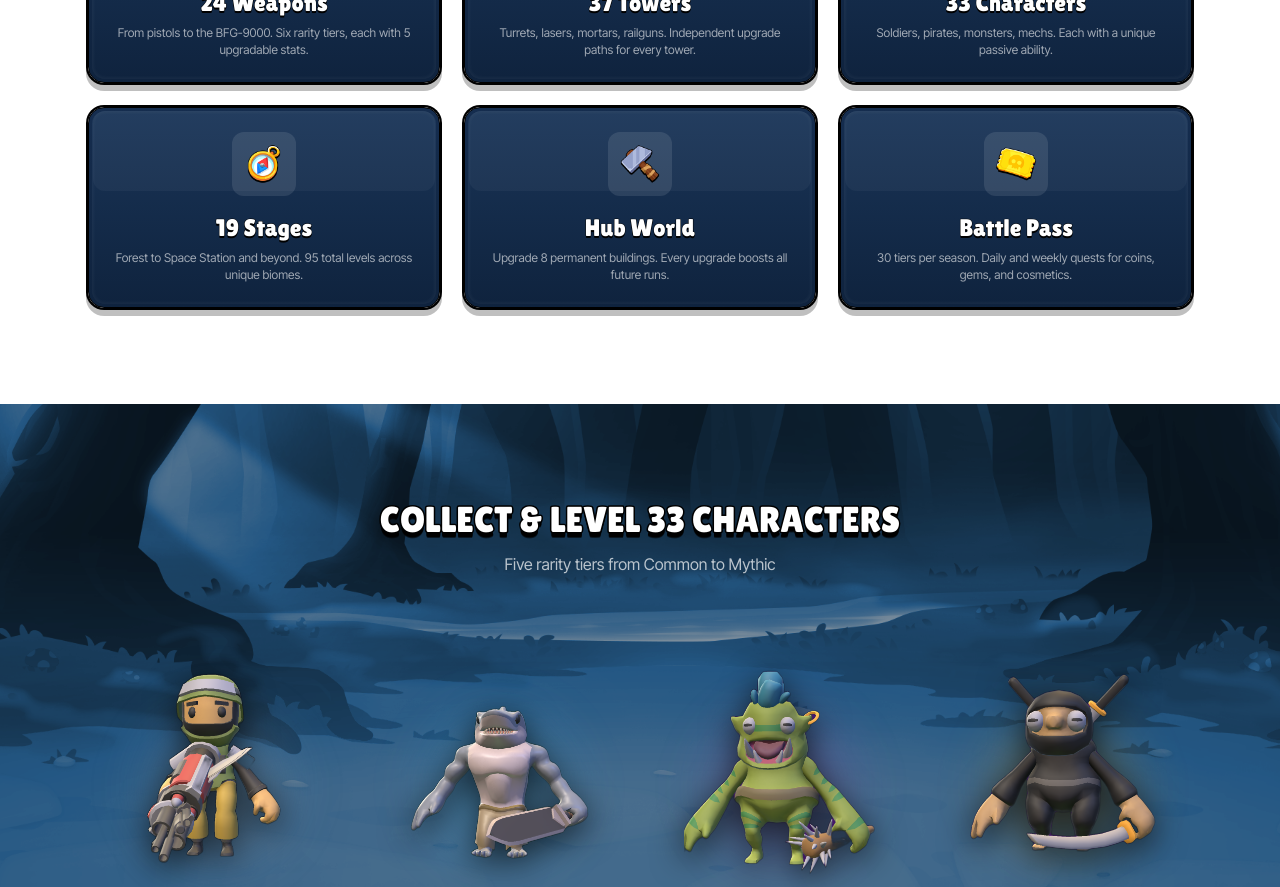
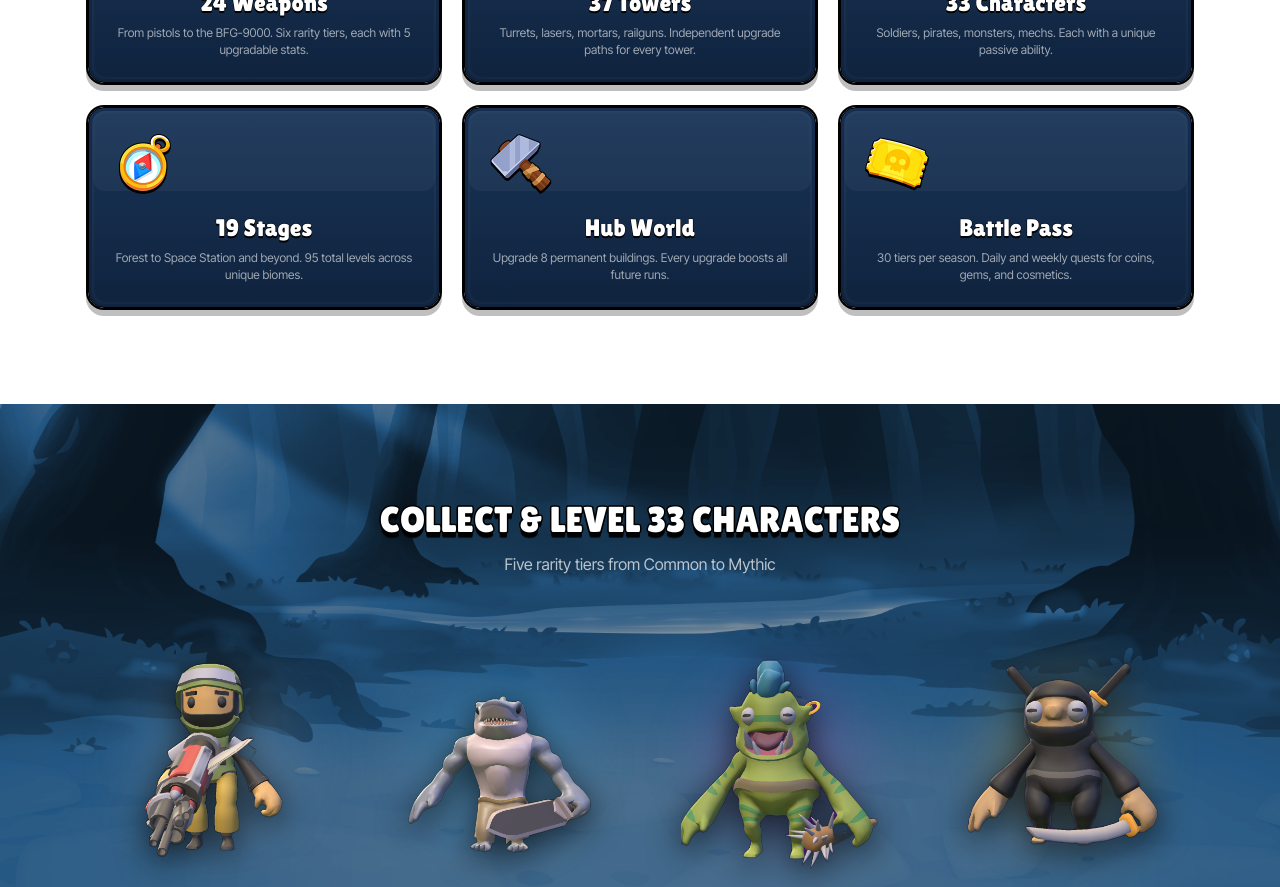
Before and after one commit to haraldeskeland/ironsight-web, a Next.js app: page / in a window 1280 px wide. Shown: the part 1100-1987 px from the top of the page. Built offline with nearby package versions, Linux system fonts and the light colour scheme.

Commit message:
fix: remove icon bg in feature cards, bigger icons 64px, fixed-size character images (no fill/crop)

```diff
--- a/src/components/Characters.tsx
+++ b/src/components/Characters.tsx
@@ -45,27 +45,33 @@ export default function Characters() {
                 className="flex flex-col items-center transition-transform duration-200 hover:-translate-y-3"
               >
                 {/* Glow + character */}
-                <div className="relative w-full" style={{ paddingBottom: "110%" }}>
+                <div className="relative w-full">
                   {/* Glow */}
                   <div
-                    className="absolute inset-0 m-auto"
+                    className="absolute left-1/2 top-1/2 -translate-x-1/2 -translate-y-1/2"
                     style={{
-                      width: "80%",
-                      height: "70%",
+                      width: "90%",
+                      height: "80%",
                       borderRadius: "50%",
                       background: `radial-gradient(circle, ${r.color}60 0%, ${r.color}25 35%, transparent 70%)`,
                       filter: "blur(20px)",
-                      top: "15%",
                     }}
                   />
-                  {/* Character — inset so it never touches edges */}
-                  <Image
-                    src={`/characters/${c.img}.png`}
-                    alt={c.name}
-                    fill
-                    className="object-contain p-3"
-                    style={{ filter: "drop-shadow(0 8px 16px rgba(0,0,0,0.7))" }}
-                  />
+                  {/* Character — fixed size, not fill, so it renders at natural proportions */}
+                  <div className="flex justify-center">
+                    <Image
+                      src={`/characters/${c.img}.png`}
+                      alt={c.name}
+                      width={200}
+                      height={267}
+                      className="relative"
+                      style={{
+                        filter: "drop-shadow(0 8px 16px rgba(0,0,0,0.7))",
+                        maxWidth: "100%",
+                        height: "auto",
+                      }}
+                    />
+                  </div>
                 </div>
 
                 {/* Name */}
--- a/src/components/Features.tsx
+++ b/src/components/Features.tsx
@@ -26,8 +26,8 @@ export default function Features() {
               key={f.title}
               className="game-panel p-6 text-center transition-transform duration-200 hover:-translate-y-1"
             >
-              <div className="mx-auto mb-4 flex h-16 w-16 items-center justify-center rounded-xl bg-white/10">
-                <Image src={f.icon} alt={f.title} width={40} height={40} />
+              <div className="mx-auto mb-4">
+                <Image src={f.icon} alt={f.title} width={64} height={64} />
               </div>
               <h3
                 className="font-game text-2xl text-white"
```
